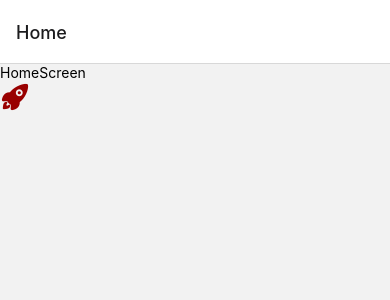
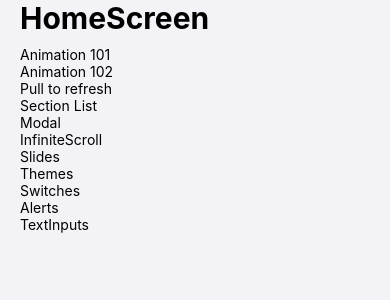
Before and after one commit to delafuentej/react-native_componentsApp, a React Native app: screen /Home in a window 390 px wide. Shown: the top 300 px of the page. Built offline with nearby package versions, Linux system fonts and the light colour scheme.

Commit message:
globalStyles + title component

```diff
--- a/package.json
+++ b/package.json
@@ -29,6 +29,7 @@
     "@react-native/metro-config": "0.74.85",
     "@react-native/typescript-config": "0.74.85",
     "@types/react": "^18.2.6",
+    "@types/react-native-vector-icons": "^6.4.18",
     "@types/react-test-renderer": "^18.0.0",
     "babel-jest": "^29.6.3",
     "eslint": "^8.19.0",
--- /dev/null
+++ b/src/config/theme/globalStyles.tsx
@@ -0,0 +1,52 @@
+/* eslint-disable prettier/prettier */
+import { StyleSheet } from 'react-native';
+
+export interface ThemeColors {
+  primary: string;
+  text: string;
+  background: string;
+  cardBackground: string;
+  buttonTextColor: string;
+}
+
+export const colors: ThemeColors = {
+  primary: '#5856D6',
+  text: 'black',
+
+  background: '#F3F2F7',
+  cardBackground: 'white',
+  buttonTextColor: 'white',
+};
+
+export const globalStyles = StyleSheet.create({
+  title: {
+    fontSize: 30,
+    fontWeight: 'bold',
+    color: colors.text,
+  },
+  subTitle: {
+    fontSize: 20,
+    fontWeight: 'bold',
+    color: colors.text,
+  },
+
+  mainContainer: {
+    flex: 1,
+    backgroundColor: colors.background,
+  },
+  globalMargin: {
+    paddingHorizontal: 20,
+    flex: 1,
+  },
+
+  btnPrimary: {
+    backgroundColor: colors.primary,
+    borderRadius: 10,
+    padding: 10,
+    alignItems: 'center',
+  },
+  btnPrimaryText: {
+    color: colors.text,
+    fontSize: 16,
+  },
+});
--- /dev/null
+++ b/src/presentation/components/ui/Title.tsx
@@ -0,0 +1,30 @@
+/* eslint-disable react-native/no-inline-styles */
+/* eslint-disable prettier/prettier */
+/* eslint-disable react/react-in-jsx-scope */
+import { Text } from 'react-native';
+import { colors, globalStyles } from '../../../config/theme/globalStyles';
+import { useSafeAreaInsets } from 'react-native-safe-area-context';
+
+
+interface Props {
+    text: string;
+    safe?:boolean;
+    white?:boolean;
+}
+
+
+export const Title = ({text,safe = false, white = false}: Props) => {
+
+    const {top} = useSafeAreaInsets();
+  return (
+        <Text
+            style={{
+                ...globalStyles.title,
+                marginTop: safe ? top : 0,
+                marginBottom:10,
+                color: white ? 'white' : colors.text,
+
+            }}
+        >{text}</Text>
+  );
+};
--- a/src/presentation/icons/Icons.tsx
+++ b/src/presentation/icons/Icons.tsx
@@ -1,3 +1,4 @@
+/* eslint-disable react/react-in-jsx-scope */
 /* eslint-disable eol-last */
 /* eslint-disable prettier/prettier */
 import Icon from 'react-native-vector-icons/Ionicons';
--- a/src/presentation/navigation/StackNavigator.tsx
+++ b/src/presentation/navigation/StackNavigator.tsx
@@ -7,7 +7,9 @@
 
 export const StackNavigator = () => {
   return (
-    <Stack.Navigator>
+    <Stack.Navigator screenOptions={{
+      headerShown: false,
+    }}>
       <Stack.Screen name="Home" component={HomeScreen} />
     </Stack.Navigator>
   );
--- a/src/presentation/screens/home/HomeScreen.tsx
+++ b/src/presentation/screens/home/HomeScreen.tsx
@@ -1,13 +1,86 @@
 /* eslint-disable react/react-in-jsx-scope */
 /* eslint-disable prettier/prettier */
 
-import { Text, View } from 'react-native';
- import { RocketIcon } from '../../icons/Icons';
+import { ScrollView, Text, View } from 'react-native';
+import { globalStyles } from '../../../config/theme/globalStyles';
+import { Title } from '../../components/ui/Title';
+
+export const menuItems = [
+  // 01-animationMenuItems
+  {
+    name: 'Animation 101',
+    icon: 'cube-outline',
+    component: 'Animation101Screen',
+  },
+  {
+    name: 'Animation 102',
+    icon: 'albums-outline',
+    component: 'Animation102Screen',
+  },
+
+
+  // 02-menuItems
+  {
+    name: 'Pull to refresh',
+    icon: 'refresh-outline',
+    component: 'PullToRefreshScreen',
+  },
+  {
+    name: 'Section List',
+    icon: 'list-outline',
+    component: 'CustomSectionListScreen',
+  },
+  {
+    name: 'Modal',
+    icon: 'copy-outline',
+    component: 'ModalScreen',
+  },
+  {
+    name: 'InfiniteScroll',
+    icon: 'download-outline',
+    component: 'InfiniteScrollScreen',
+  },
+  {
+    name: 'Slides',
+    icon: 'flower-outline',
+    component: 'SlidesScreen',
+  },
+  {
+    name: 'Themes',
+    icon: 'flask-outline',
+    component: 'ChangeThemeScreen',
+  },
+
+  // 03- uiMenuItems
+  {
+    name: 'Switches',
+    icon: 'toggle-outline',
+    component: 'SwitchScreen',
+  },
+  {
+    name: 'Alerts',
+    icon: 'alert-circle-outline',
+    component: 'AlertScreen',
+  },
+  {
+    name: 'TextInputs',
+    icon: 'document-text-outline',
+    component: 'TextInputScreen',
+  },
+];
+
 export const HomeScreen = () => {
   return (
-    <View>
-        <Text>HomeScreen</Text>
-        <RocketIcon/>
+    <View style={globalStyles.mainContainer}>
+        <View style={globalStyles.globalMargin}>
+          <ScrollView>
+            <Title text="HomeScreen" safe/>
+            {
+              menuItems.map((item , index)=> <Text key={index}>{item.name}</Text>)
+            }
+          </ScrollView>
+
+        </View>
     </View>
   );
 };
```
Also changed, not shown: 2 other files (tests, documents, lock files or other folders).
